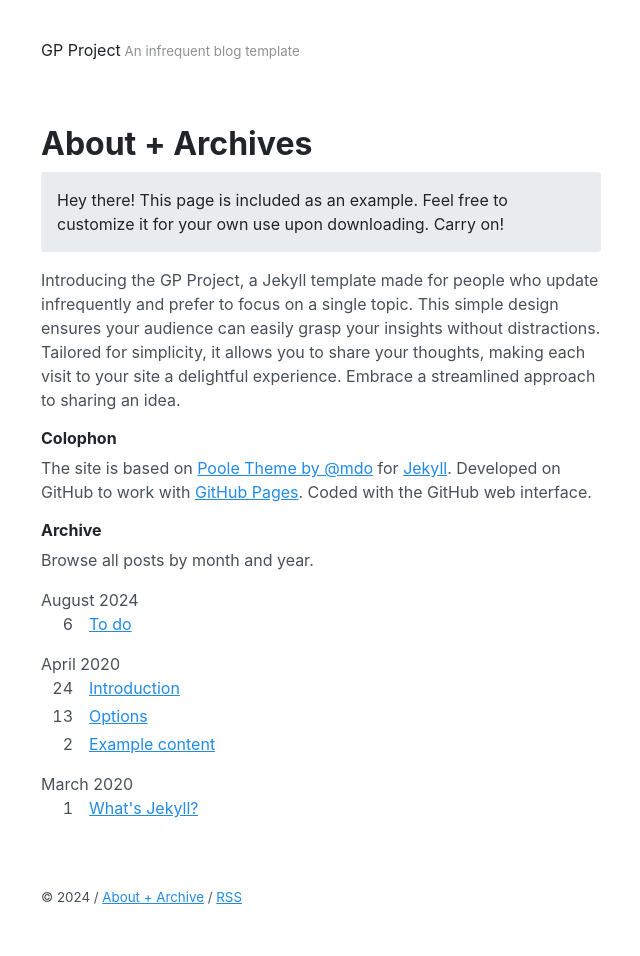
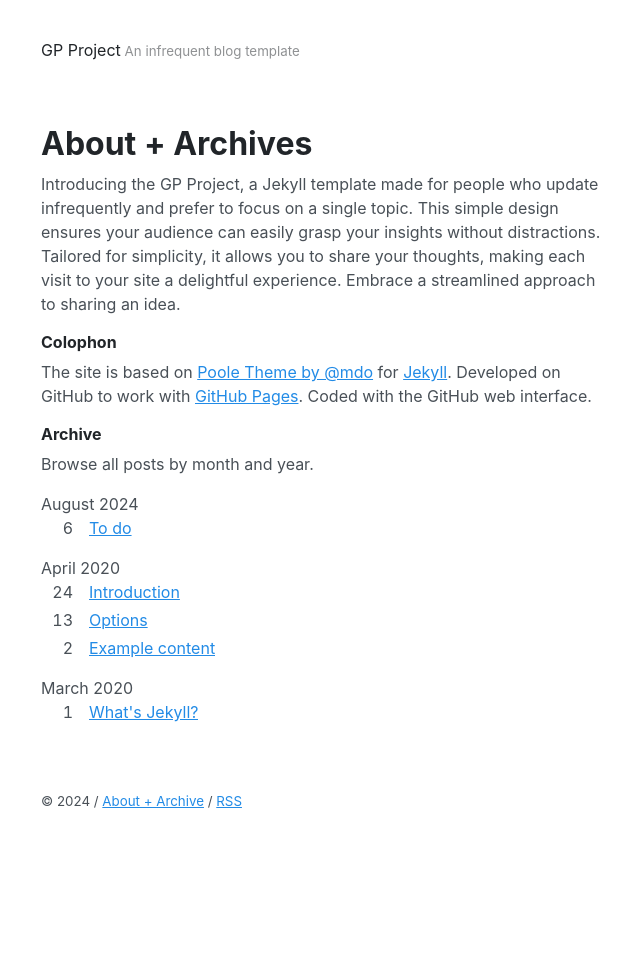
Before and after one commit to akmolteni/gp, a Jekyll site: the page built from about.md, in a window 1280 px wide. Shown: the whole page, without its empty margins (319-959 px from the left). Built offline with Jekyll 4.4.1, drawn with Linux system fonts in a browser that asks for light colours; after the commit the page ends 900 px from its top, so only the background shows below that.

Commit message:
Update about.md

```diff
--- a/about.md
+++ b/about.md
@@ -2,9 +2,6 @@
 layout: toc
 title: About + Archives
 ---
-<p class="message">
-  Hey there! This page is included as an example. Feel free to customize it for your own use upon downloading. Carry on!
-</p>
 
 Introducing the GP Project, a Jekyll template made for people who update infrequently and prefer to focus on a single topic. This simple design ensures your audience can easily grasp your insights without distractions. Tailored for simplicity, it allows you to share your thoughts, making each visit to your site a delightful experience. Embrace a streamlined approach to sharing an idea.
 
@@ -12,7 +9,6 @@ Introducing the GP Project, a Jekyll template made for people who update infrequ
 The site is based on [Poole Theme by @mdo](https://github.com/poole) for [Jekyll](https://jekyllrb.com). Developed on GitHub to work with [GitHub Pages](https://pages.github.com). Coded with the GitHub web interface.
 
 ## Archive
-
 Browse all posts by month and year.
 
 {% assign postsByYearMonth = site.posts | group_by_exp: "post", "post.date | date: '%B %Y'" %}
```
